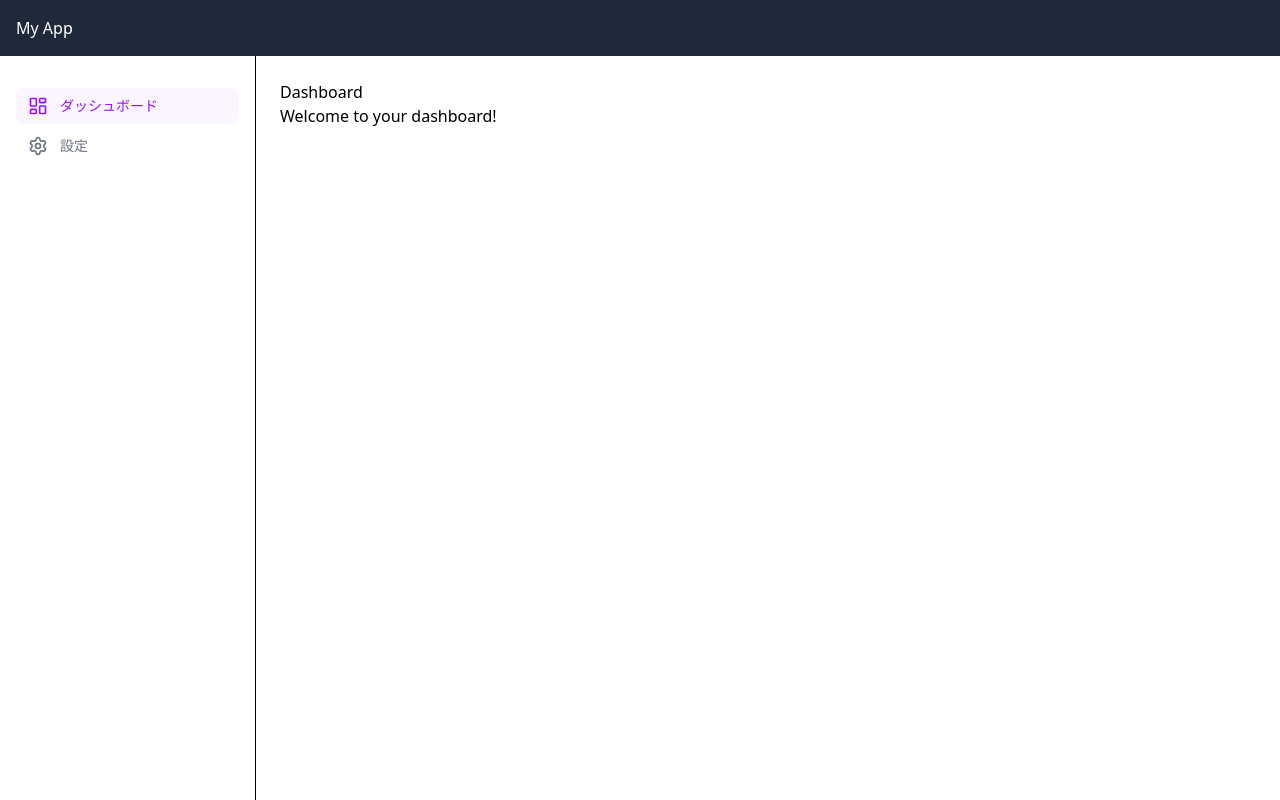
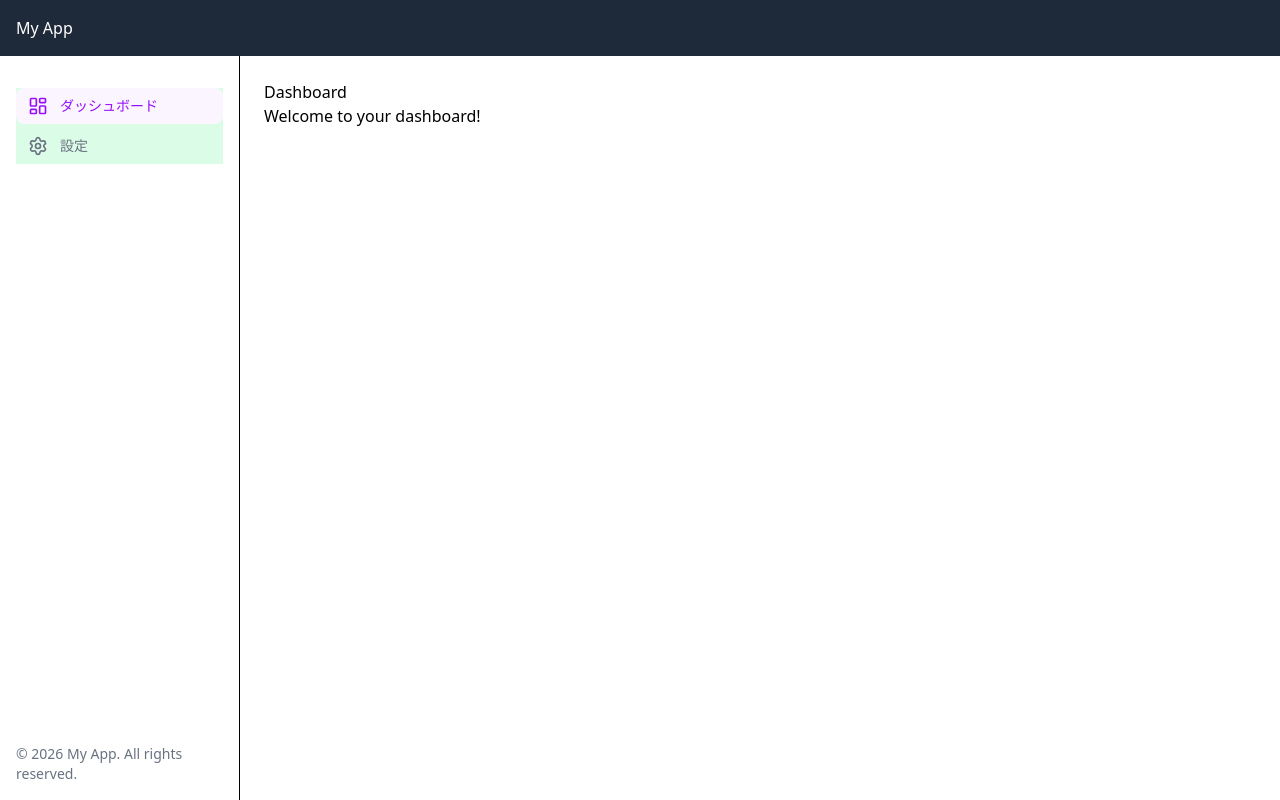
Before and after one commit to te578/web, a Next.js app: page /bashboard in a window 1280 px wide. Built offline with nearby package versions, Linux system fonts and the light colour scheme.

Commit message:
dashboard update layout

```diff
--- a/app/(menu)/layout.tsx
+++ b/app/(menu)/layout.tsx
@@ -4,17 +4,18 @@ import Link from "next/link";
 import { usePathname } from "next/navigation";
 import { LayoutDashboard, Settings } from "lucide-react";
 
-const navItems = [
-    { href: "/bashboard", label: "ダッシュボード", icon: LayoutDashboard },
-    { href: "/settings", label: "設定", icon: Settings },
-];
-
 export default function MenuLayout({
     children,
 }: {
     children: React.ReactNode;
 }) {
+    // 現在開いているページのURLを取得する
     const pathname = usePathname();
+
+    // アクティブなリンクのスタイル
+    const activeClass = "flex items-center gap-3 rounded-lg px-3 py-2 text-sm font-medium bg-purple-50 text-purple-600";
+    // 非アクティブなリンクのスタイル
+    const inactiveClass = "flex items-center gap-3 rounded-lg px-3 py-2 text-sm font-medium text-gray-500 hover:bg-gray-100";
 
     return (
         <div className="flex min-h-screen flex-col">
@@ -23,29 +24,31 @@ export default function MenuLayout({
             </header>
 
             <div className="flex flex-1">
-                <nav className="flex flex-col w-64 bg-white border-r p-4">
-                    <ul className="flex flex-col gap-1 mt-4">
-                        {navItems.map(({ href, label, icon: Icon }) => {
-                            const isActive = pathname === href;
-                            return (
-                                <li key={href}>
-                                    <Link
-                                        href={href}
-                                        className={`flex items-center gap-3 rounded-lg px-3 py-2 text-sm font-medium ${
-                                            isActive
-                                                ? "bg-purple-50 text-purple-600"
-                                                : "text-gray-500 hover:bg-gray-100"
-                                        }`}
-                                    >
-                                        <Icon size={20} />
-                                        {label}
-                                    </Link>
-                                </li>
-                            );
-                        })}
+                <nav className="flex flex-col w-60 border-r p-4">
+                    <ul className="flex flex-col gap-1 mt-4 bg-green-100">
+                        <li>
+                            <Link
+                                href="/bashboard"
+                                className={pathname === "/bashboard" ? activeClass : inactiveClass}
+                            >
+                                <LayoutDashboard size={20} />
+                                ダッシュボード
+                            </Link>
+                        </li>
+                        <li>
+                            <Link
+                                href="/settings"
+                                className={pathname === "/settings" ? activeClass : inactiveClass}
+                            >
+                                <Settings size={20} />
+                                設定
+                            </Link>
+                        </li>
                     </ul>
+                    <p className="text-sm text-gray-500 mt-auto">
+                        © 2026 My App. All rights reserved.
+                    </p>
                 </nav>
-
                 <main className="flex-1 p-6">{children}</main>
             </div>
         </div>
```
